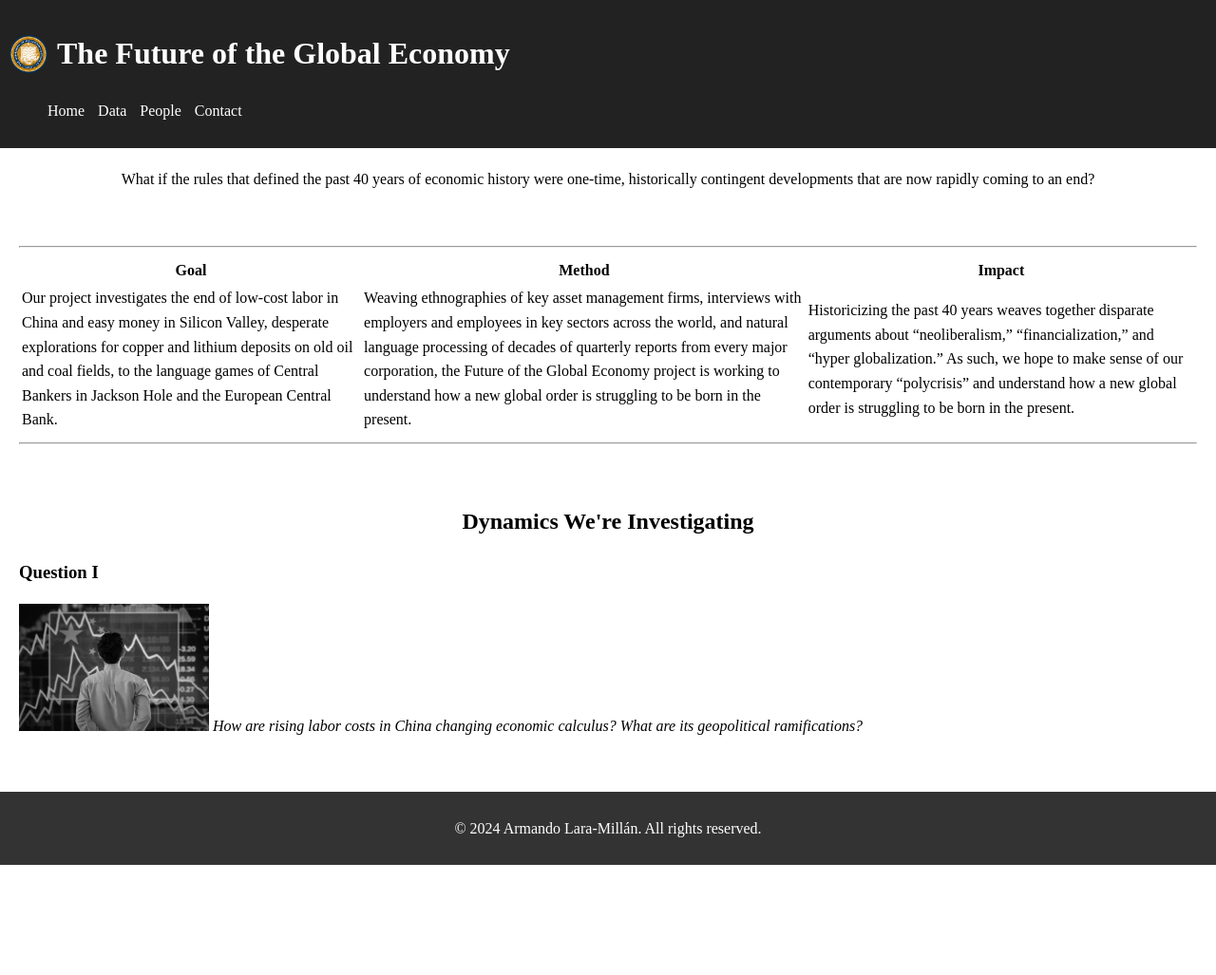
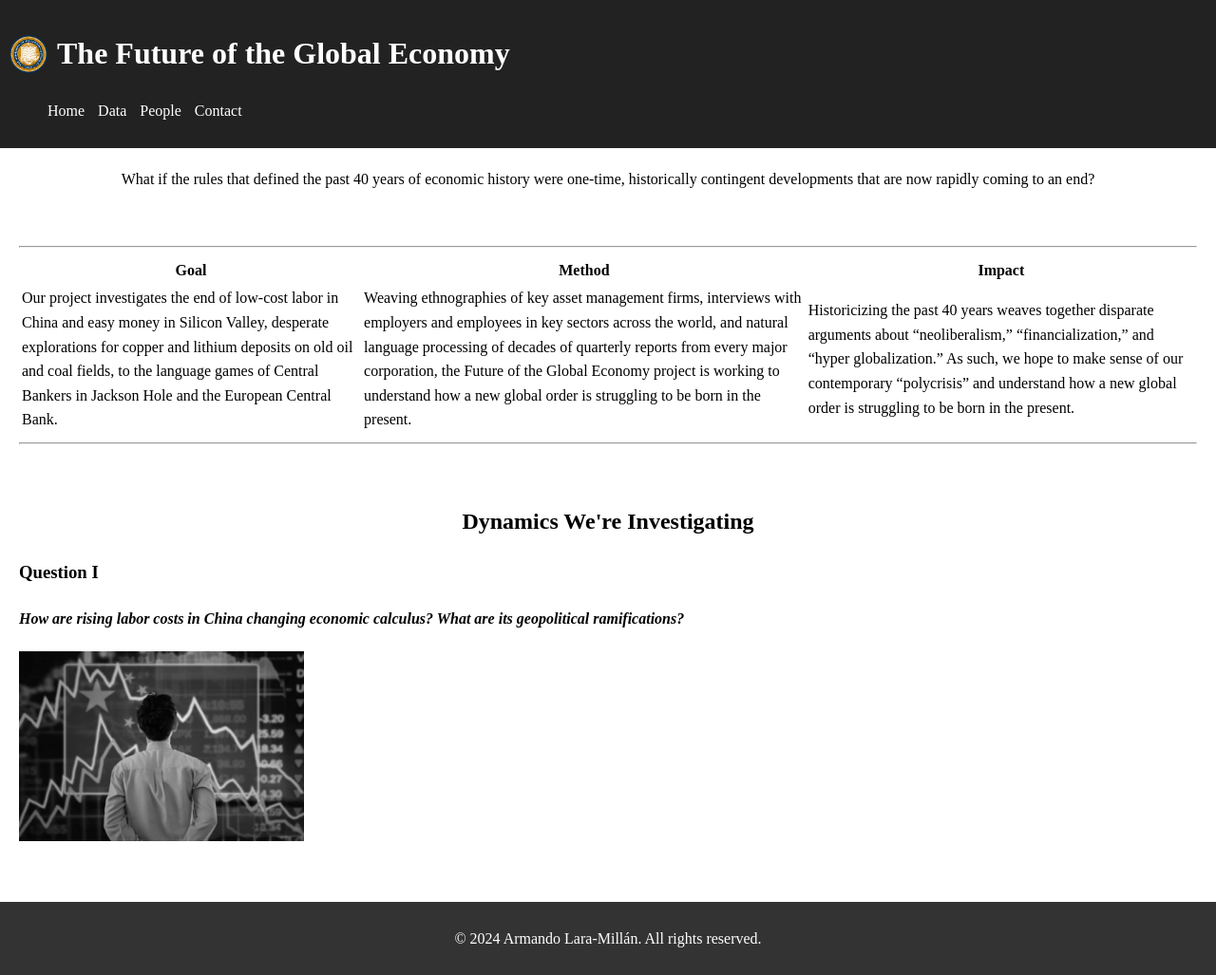
Before and after one commit to juliocedillo/neweconomy, a Jekyll site: the page built from index.md, in a window 1280 px wide. Shown: the whole page at 95% size. Built offline with Jekyll 4.4.1, drawn with Linux system fonts in a browser that asks for light colours; before the commit the page ends 911 px from its top, so only the background shows below that.

Commit message:
Update index.md

```diff
--- a/index.md
+++ b/index.md
@@ -23,4 +23,5 @@ permalink: /
 <h2 style="text-align: center;">Dynamics We're Investigating</h2>
 
 ### Question I
-<img src="https://juliocedillo.github.io/neweconomy/assets/images/q1.png" width="200" /> _How are rising labor costs in China changing economic calculus? What are its geopolitical ramifications?_
+#### _How are rising labor costs in China changing economic calculus? What are its geopolitical ramifications?_
+<img src="https://juliocedillo.github.io/neweconomy/assets/images/q1.png" width="300" />
```
